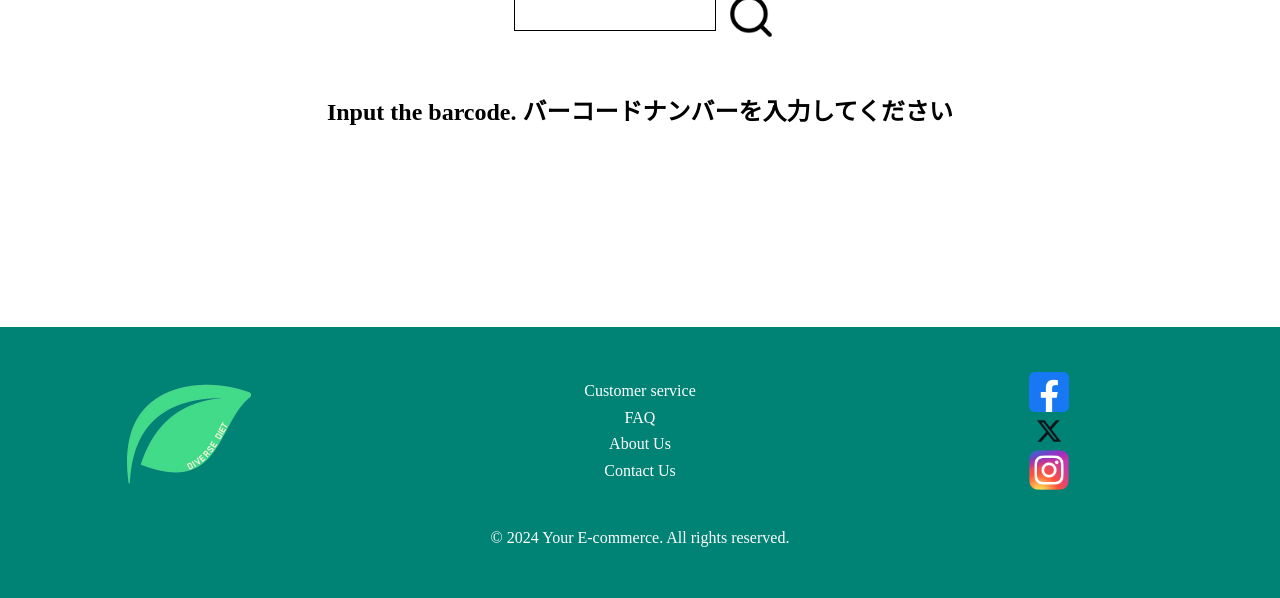
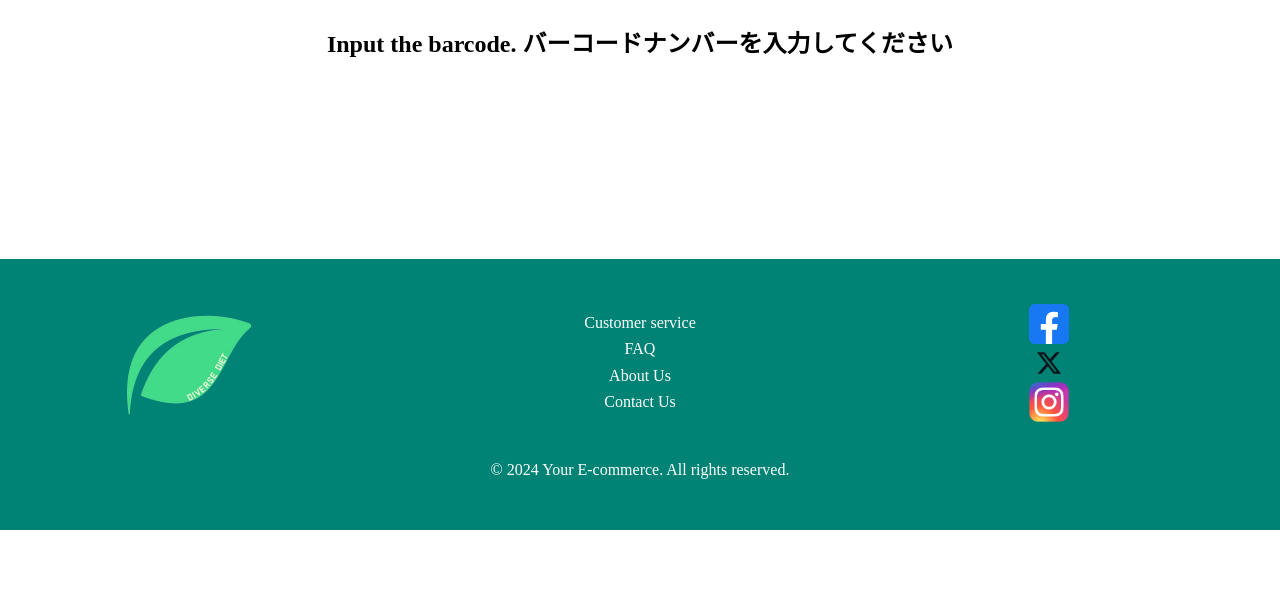
Before and after one commit to shboe/vegan-webpage, a Flask app: page /barcode in a window 1280 px wide. Shown: the part 931-1529 px from the top of the page. After the commit the page ends 1461 px from the top, so only its background shows below. Run offline with Flask 3, Linux system fonts and the light colour scheme.

Commit message:
barcode-input

```diff
--- a/templates/barcode-input.html
+++ b/templates/barcode-input.html
@@ -4,7 +4,11 @@
     {{ super() }}
 {% endblock %}
 {% block main %}
-    <h2>Input the barcode. バーコードナンバーを入力してください</h2>
+
+    <section id="contents">
+        <div class="barcode">
+            <p><img src="../static/image/barcode.avif" alt="" id="sample_img2"></p>
+        </div>
         <div class="search">
             <form action="/barcode-input" method="post">
                 <input type="text" name="barcode">
@@ -19,15 +23,6 @@
             <p>{{ error_message }}</p>
         </div>
         {% endif %}
-
-    <section id="contents">
-        <div class="barcode">
-            <p><img src="../static/image/barcode.avif" alt="" id="sample_img2"></p>
-        </div>
-        <div class="search">
-            <input type="text" id="input_bar">
-            <p><img src="../static/image/search-icon.webp" alt="" id="sample_img1"></p>
-        </div>
         <h2>Input the barcode. バーコードナンバーを入力してください</h2>
     </section>
 {% endblock %}
```
Lines whose indentation alone changed are shown as unchanged.
